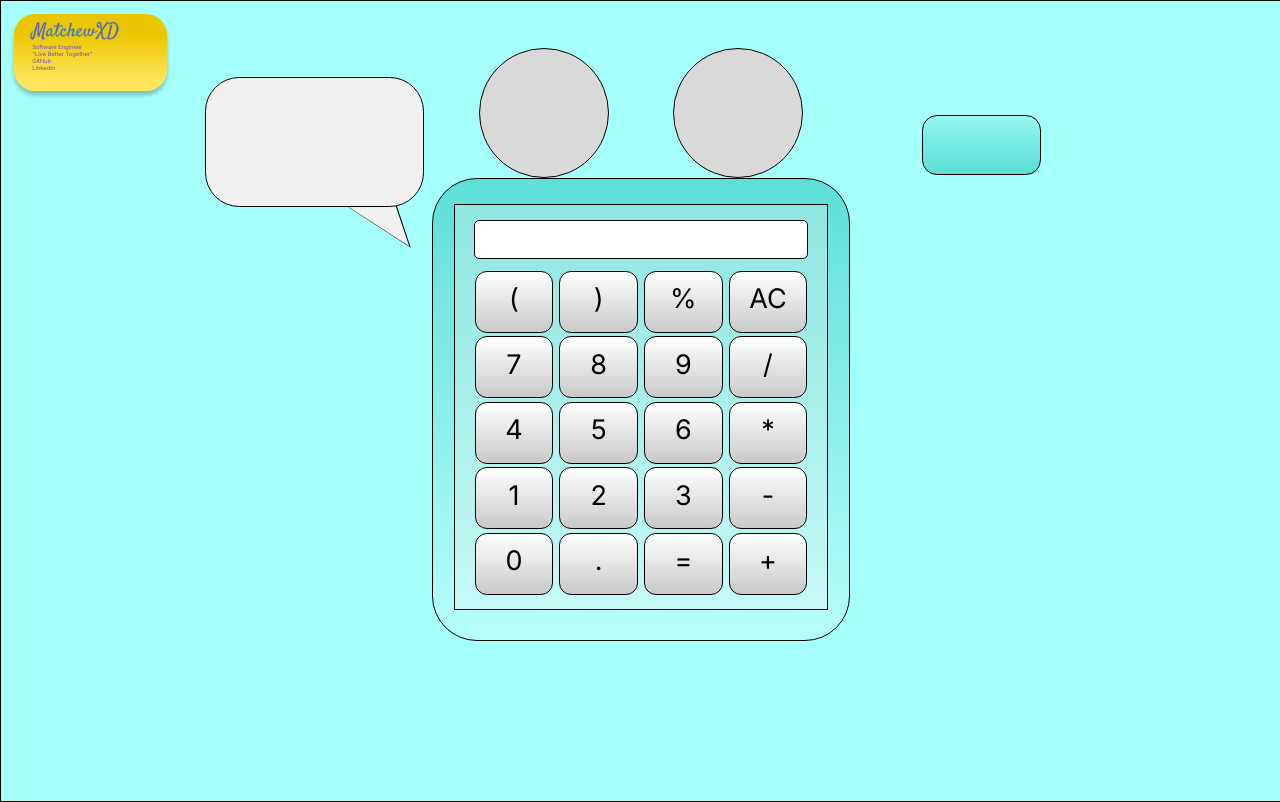
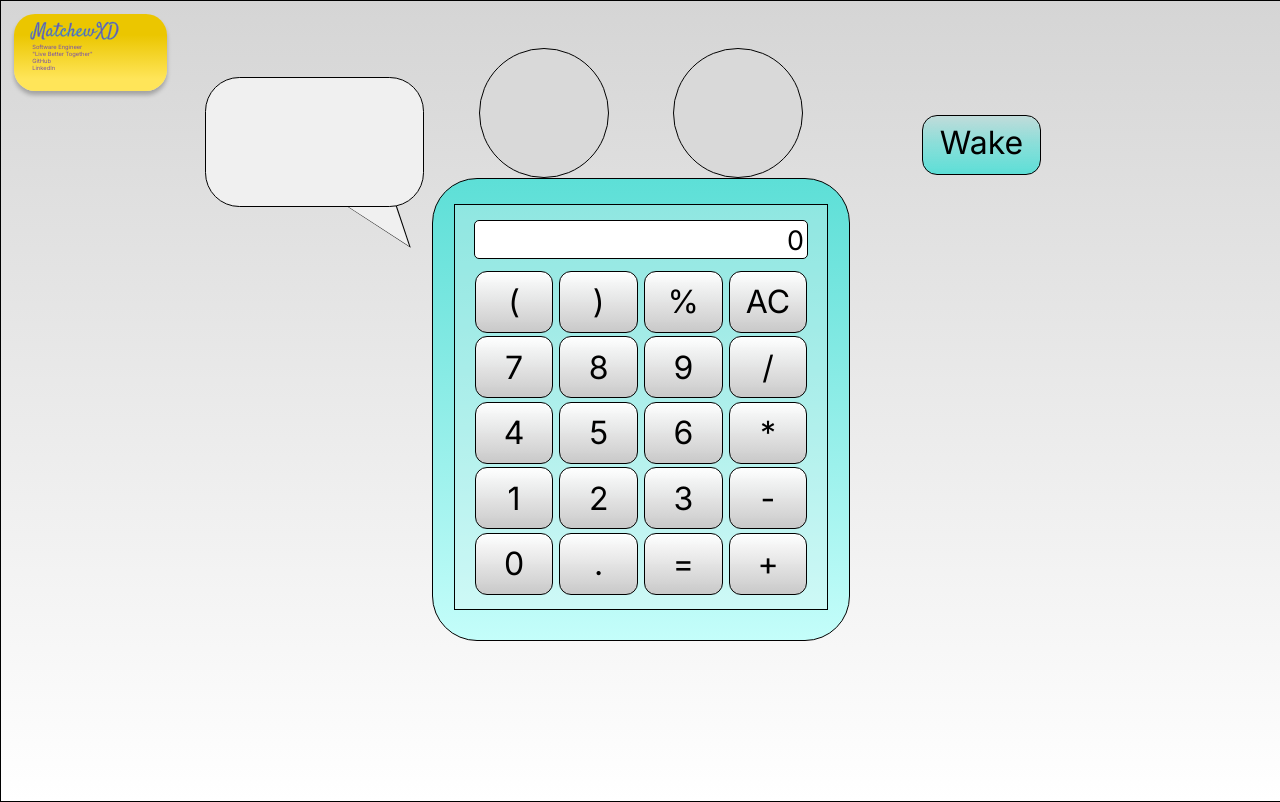
Before and after one commit to MatchewXD/calculator-webapp, a React (Create React App) app: page / in a window 1280 px wide. Built offline with nearby package versions, Linux system fonts and the light colour scheme.

Commit message:
Created components for the different parts of the calculator. Added a text div to the output field created an output state for the current number in the calculator

```diff
--- a/src/App.css
+++ b/src/App.css
@@ -20,7 +20,8 @@
   width: 100vw;
   height: 100vh;
 
-  background: rgba(147, 255, 250, 0.83);
+  /* background: rgba(147, 255, 250, 0.83); */
+  background: linear-gradient(180deg, #D5D5D5 0%, rgba(5, 5, 5, 0) 100%);
   border: 1px solid black;
 }
 
@@ -120,9 +121,21 @@
   height: 3vw;
   margin-top: 4%;
 
+  min-width: 277px;
+  min-height: 32px;
+
   background: #FFFFFF;
   border: 1px solid #000000;
   border-radius: 5px;
+}
+
+.output-text {
+  text-align: end;
+  margin: 1%;
+
+
+  font-family: 'Inter';
+  font-size: 2.1vw;
 }
 
 /* Calculator Buttons */
@@ -130,6 +143,9 @@
 .buttons-frame {
   width: 26vw;
   height: 26vw;
+
+  min-width: 277px;
+  min-height: 277px;
 
   display: flex;
   justify-content: space-between;
@@ -144,6 +160,9 @@
   width: 6vw;
   height: 4.7vw;
 
+  min-width: 64px;
+  min-height: 50px;
+
   background: linear-gradient(180deg, rgba(255, 255, 255, 0.99) 0%, #C9C9C9 100%);
   border: 1px solid black;
   border-radius: 12px;
@@ -155,7 +174,7 @@
   margin-bottom: 0;
 
   font-family: 'Inter';
-  font-size: 26.9845px;
+  font-size: max(24px, 2.5vw);
 }
 
 /* Calculator Eyes */
@@ -247,6 +266,15 @@
   border-radius: 15px;
 }
 
+.status-text {
+  text-align: center;
+  margin-top: 6%;
+  margin-bottom: 0;
+
+  font-family: 'Inter';
+  font-size: max(24px, 2.5vw);
+}
+
 /* Media */
 
 @media (max-width: 960px) {
--- a/src/components/App.jsx
+++ b/src/components/App.jsx
@@ -1,4 +1,3 @@
-// import logo from '../logo.svg';
 import '../App.css';
 import Calculator from './calculator.jsx';
 
--- /dev/null
+++ b/src/components/BusinessCard.jsx
@@ -0,0 +1,12 @@
+import '../App.css';
+
+function BusinessCard() {
+  return (
+    <div className="business-card">
+      <div className="matchewxd">MatchewXD</div>
+      <div className="job-disc">Software Engineer<br></br>"Live Better Together"<br></br>GitHub<br></br>LinkedIn</div>
+    </div>
+  );
+}
+
+export default BusinessCard;
--- a/src/components/Buttons.jsx
+++ b/src/components/Buttons.jsx
@@ -1,4 +1,3 @@
-// import logo from '../logo.svg';
 import '../App.css';
 
 function Buttons() {
--- /dev/null
+++ b/src/components/Eyes.jsx
@@ -0,0 +1,12 @@
+import '../App.css';
+
+function Eyes() {
+  return (
+    <div className="eye-container">
+      <div className="left eye"></div>
+      <div className="right eye"></div>
+    </div>
+  );
+}
+
+export default Eyes;
--- /dev/null
+++ b/src/components/SpeechBubble.jsx
@@ -0,0 +1,13 @@
+import '../App.css';
+
+function SpeechBubble() {
+  return (
+    <div className="speech-bubble-container">
+      <div className="speech-tail tail1"></div>
+      <div className="speech-tail tail2"></div>
+      <div className="speech-bubble"></div>
+    </div>
+  );
+}
+
+export default SpeechBubble;
--- a/src/components/calculator.jsx
+++ b/src/components/calculator.jsx
@@ -1,5 +1,8 @@
 import React from 'react';
 import Buttons from './Buttons.jsx';
+import BusinessCard from './BusinessCard.jsx';
+import SpeechBubble from './SpeechBubble.jsx';
+import Eyes from './Eyes.jsx';
 // import { Link } from 'react-router-dom';
 
 class Calculator extends React.Component {
@@ -7,32 +10,29 @@ class Calculator extends React.Component {
     super(props)
     this.state = {
       github: "https://github.com/MatchewXD",
-      linkedin: "https://www.linkedin.com/in/matthew-seagren/"
+      linkedin: "https://www.linkedin.com/in/matthew-seagren/",
+      output: "0"
     }
 
     // this.renderView = this.renderView.bind(this)
   }
   render() {
     return <div className="webpage">
-      <div className="business-card">
-        <div className="matchewxd">MatchewXD</div>
-        <div className="job-disc">Software Engineer<br></br>"Live Better Together"<br></br>GitHub<br></br>LinkedIn</div>
-      </div>
+      <BusinessCard />
       <div className="calc-container">
-        <div className="speech-tail tail1"></div>
-        <div className="speech-tail tail2"></div>
-        <div className="speech-bubble"></div>
-        <div className="eye-container">
-          <div className="left eye"></div>
-          <div className="right eye"></div>
-        </div>
+        <SpeechBubble />
+        <Eyes />
         <div className="calc">
           <div className="calc-inner-frame">
-            <div className="output-field"></div>
+            <div className="output-field">
+              <p className="output-text">{this.state.output}</p>
+            </div>
             <Buttons />
           </div>
         </div>
-        <div className="status-button"></div>
+        <div className="status-button">
+          <p className="status-text">Wake</p>
+        </div>
       </div>
     </div >;
   }
```
